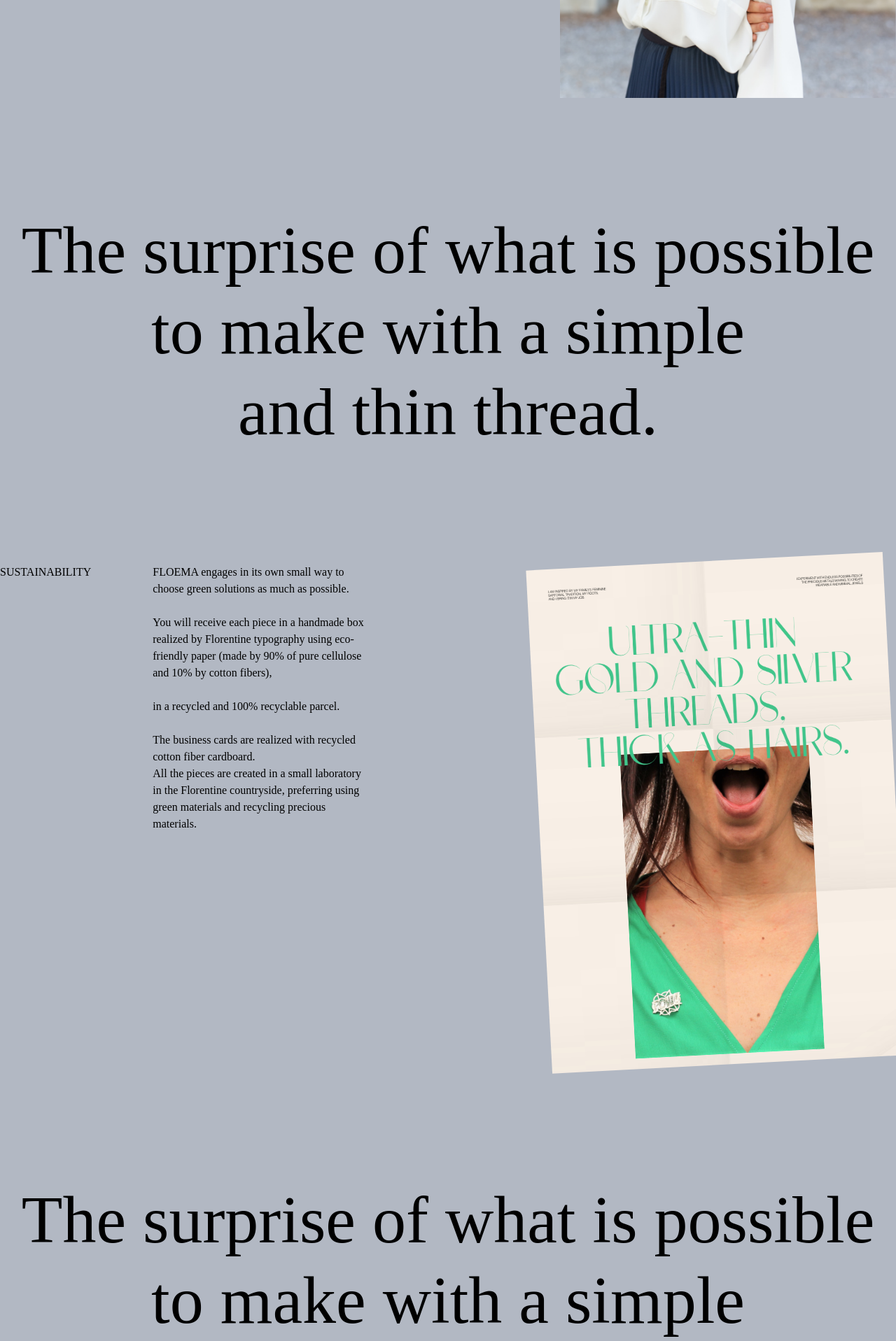
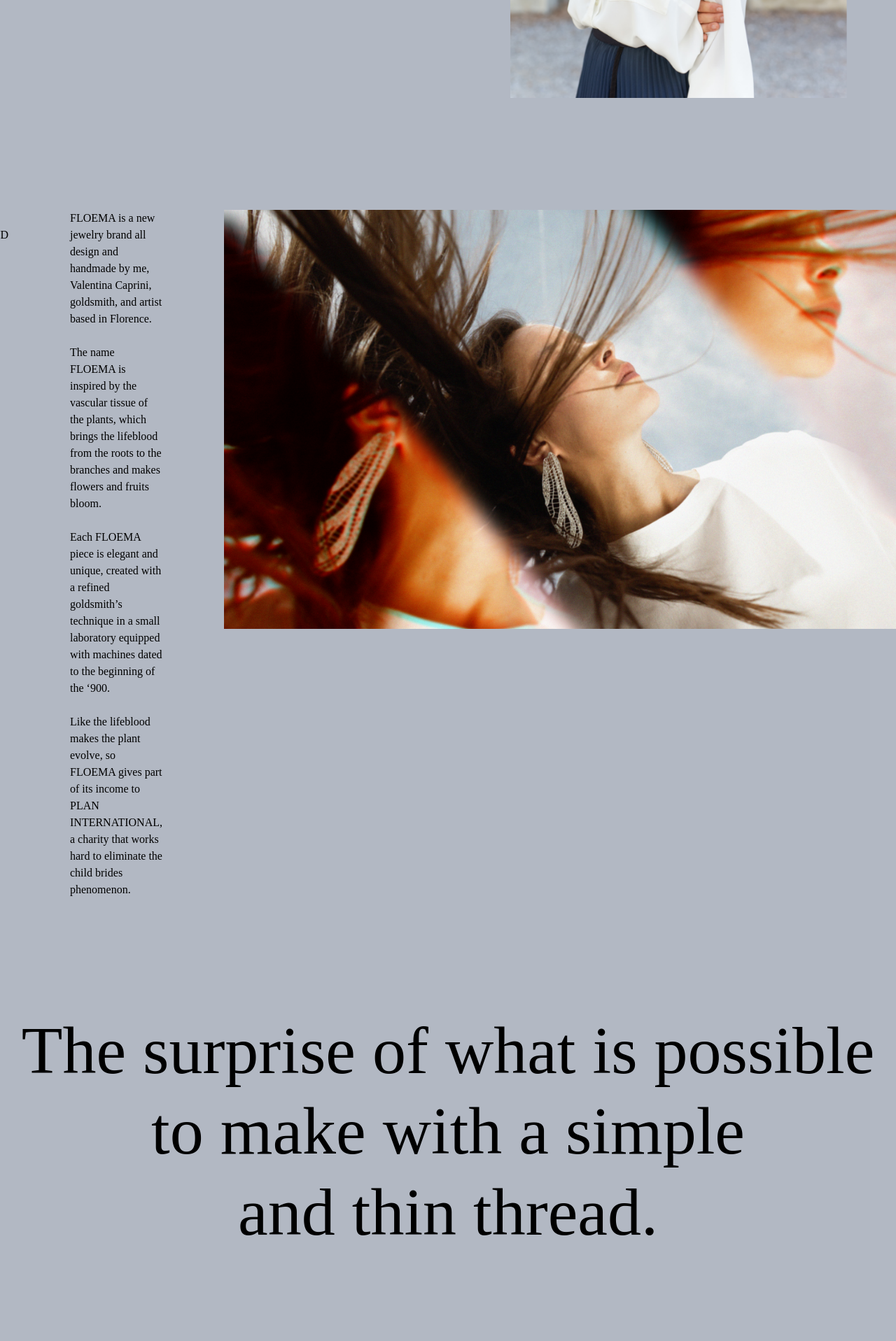
Before and after one commit to Prakhar2004sachan/floema-clone, a React (Vite) app: page / in a window 1280 px wide. Shown: the part 1567-3484 px from the top of the page at 70% size. Built offline with nearby package versions, Linux system fonts and the light colour scheme; a web font is replaced by a local one.

Commit message:
About fixed and some fixes

```diff
--- a/data/about/content.js
+++ b/data/about/content.js
@@ -1,5 +1,7 @@
 import img1 from "../../src/assets/about/images/WEB--2.png";
 import img2 from "../../src/assets/about/images/b.jpg";
+import img3 from "../../src/assets/about/images/Prizm-Effect_def.png";
+import img4 from "../../src/assets/about/images/DSC03908-Edit.png";
 
 const content = [
   {
@@ -16,4 +18,19 @@ const content = [
   },
 ];
 
-export default content;
+const fillInfo = [
+  {
+    info: "THE BRAND",
+    text: "FLOEMA is a new jewelry brand all design and handmade by me, Valentina Caprini, goldsmith, and artist based in Florence.\n\n The name FLOEMA is inspired by the vascular tissue of the plants, which brings the lifeblood from the roots to the branches and makes flowers and fruits bloom.\n\n Each FLOEMA piece is elegant and unique, created with a refined goldsmith’s technique in a small laboratory equipped with machines dated to the beginning of the ‘900. \n\n Like the lifeblood makes the plant evolve, so FLOEMA gives part of its income to PLAN INTERNATIONAL, a charity that works hard to eliminate the child brides phenomenon.",
+    img: img3,
+    display: "right",
+  },
+  {
+    info: "JEWELRY CARE",
+    text: "All FLOEMA jewels are exclusively realized using precious metals: 925 silver (pure for the Filigree) and 18kt gold. All metals are subjected to a natural oxidation process, that depends either on natural factors like oxygen in the air, the salt in the sea, sunlight, skin ph, or on chemical factors, like creams and perfumes.\n\n Please find two ways to clean gold and silver with natural ingredients,\n\n To make your piece return to its original condition: \n\n Gold is slightly subjected to the oxidation process. To make your jewel shine again put your jewels in a solution of half cup of white vinegar and salt for at least 30 minutes.\n\n With a white cotton soft cloth dipped in the solution first brush your piece and then rinse it with plenty of water and voila! \n\n To take the oxidation off silver you have to use one ingredient only: bicarbonate. \n\n Pour 250ml of lukewarm water and 5 spoons of bicarbonate in a container. Mixed until it is melted. Leave your silver jewels in the solution over the night, then brush them with a toothbrush until they shine again. Finally, rinse and dry with soft cloth.",
+    img: img4,
+    display: "left",
+  },
+];
+
+export { content, fillInfo };
--- a/src/Components/About/AboutInfo.jsx
+++ b/src/Components/About/AboutInfo.jsx
@@ -1,6 +1,6 @@
 import React from "react";
 
-function AboutInfo({ info, content, imgUrl, className, classImg }) {
+function AboutInfo({ info, content, imgUrl,}) {
   const formattedText = content.split("\n").map((line, index) => (
     <React.Fragment key={index}>
       {line}
@@ -8,10 +8,10 @@ function AboutInfo({ info, content, imgUrl, className, classImg }) {
     </React.Fragment>
   ));
   return (
-    <div className={`mt-[10rem] flex gap-12 justify-center items-start ${className}`}>
+    <div className={`mt-[10rem] flex gap-12 justify-center items-start`}>
       <p className="font-text-heading uppercase">{info}</p>
       <p className="font-text px-10 w-[30rem]">{formattedText}</p>
-      <img src={imgUrl} className={`h-[90vh] object-cover ${classImg}`} />
+      <img src={imgUrl} className={`h-[90vh] object-cover`} />
     </div>
   );
 }
--- a/src/Components/About/AboutInfoFixed.jsx
+++ b/src/Components/About/AboutInfoFixed.jsx
@@ -1,19 +1,25 @@
 import React from 'react'
 
 function AboutInfoFixed({ info, content, imgUrl, display }) {
+   const formattedText = content.split("\n").map((line, index) => (
+      <React.Fragment key={index}>
+        {line}
+        {index < content.split("\n").length - 1 && <br />}
+      </React.Fragment>
+    ));
   return (
     <>
       {display === "right" ? (
-        <div className="flex gap-12 justify-center items-start">
+        <div className="mt-[10rem] flex gap-12 justify-end items-start">
           <p className="font-text-heading uppercase">{info}</p>
-          <p className="font-text px-10 w-[30rem]">{content}</p>
-          <img src={imgUrl} className="w-[25rem]" />
+          <p className="font-text px-10 w-[30rem]">{formattedText}</p>
+          <img src={imgUrl} className="w-[65rem]" />
         </div>
       ) : (
-        <div className="flex gap-5 items-start">
+        <div className="mt-[10rem] flex gap-12 items-start">
           <img src={imgUrl} className="w-[55rem]" />
           <p className="font-text-heading uppercase">{info}</p>
-          <p className="font-text px-10 w-[32rem]">{content}</p>
+          <p className="font-text px-10 w-[32rem]">{formattedText}</p>
         </div>
       )}
     </>
--- a/src/Pages/About.jsx
+++ b/src/Pages/About.jsx
@@ -2,10 +2,12 @@ import React from "react";
 import AboutGallery from "../Components/About/AboutGallery";
 import AboutTitle from "../Components/About/AboutTitle";
 import AboutInfo from "../Components/About/AboutInfo";
-import content from "../../data/about/content";
+import { content, fillInfo } from "../../data/about/content";
+import AboutInfoFixed from "../Components/About/AboutInfoFixed";
 
 function About() {
   console.log(content);
+  console.log(fillInfo);
   return (
     <div className="bg-[rgb(178,184,195)] w-full">
       <AboutGallery />
@@ -16,12 +18,16 @@ function About() {
           between threads and metal
         </AboutTitle>
         <AboutInfo
-          className="ml-[15rem]"
           info={content[0].info}
           content={content[0].text}
           imgUrl={content[0].img}
           display={content[0].display}
-          fixed="true"
+        />
+        <AboutInfoFixed
+          info={fillInfo[0].info}
+          content={fillInfo[0].text}
+          imgUrl={fillInfo[0].img}
+          display={fillInfo[0].display}
         />
         <AboutTitle>
           The surprise of what is possible
@@ -30,6 +36,12 @@ function About() {
           <br />
           and thin thread.
         </AboutTitle>
+        <AboutInfoFixed
+          info={fillInfo[1].info}
+          content={fillInfo[1].text}
+          imgUrl={fillInfo[1].img}
+          display={fillInfo[1].display}
+        />
         <AboutInfo
           classImg="pl-[10rem] -rotate-3"
           info={content[1].info}
@@ -38,13 +50,6 @@ function About() {
           display={content[1].display}
           fixed="true"
         />
-        <AboutTitle>
-          The surprise of what is possible
-          <br />
-          to make with a simple
-          <br />
-          and thin thread.
-        </AboutTitle>
       </div>
     </div>
   );
```
Also changed, not shown: src/assets/about/images/Prizm-Effect_def.png (added).
